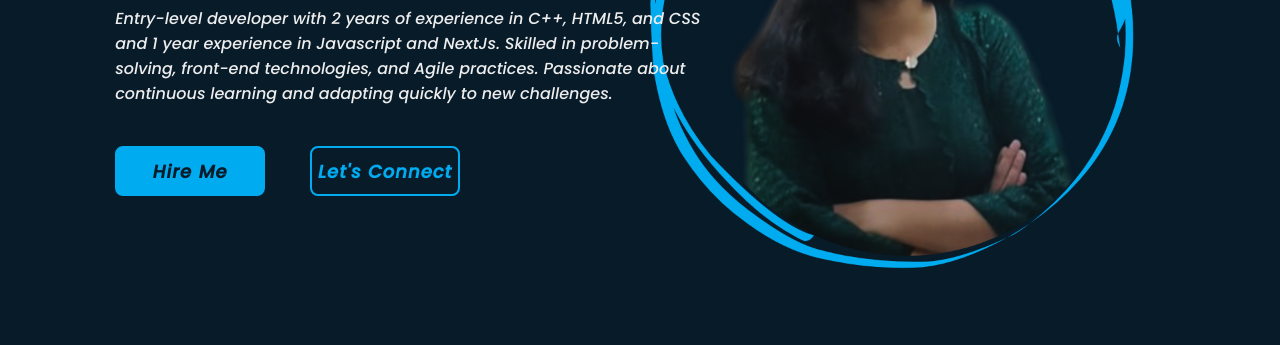
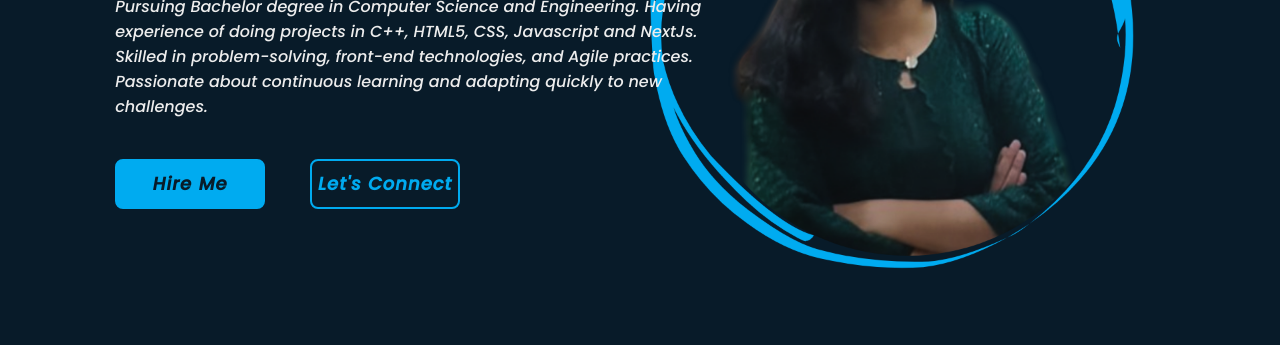
Before and after one commit to AvNiVaTs/PersonalPortfolio, a plain HTML site: page index.html in a window 1280 px wide. Shown: the part 369-714 px from the top of the page. Drawn offline with nearby package versions, Linux system fonts and the light colour scheme.

Commit message:
Update index.html

```diff
--- a/index.html
+++ b/index.html
@@ -47,7 +47,7 @@
                 <span class="animate" style="--i:3;"></span>
             </div>
             <p>
-                Entry-level developer with 2 years of experience in C++, HTML5, and CSS and 1 year experience in Javascript and NextJs. Skilled in problem-solving, front-end technologies, and Agile practices. Passionate about continuous learning and adapting quickly to new challenges.
+                Pursuing Bachelor degree in Computer Science and Engineering. Having experience of doing projects in C++, HTML5, CSS, Javascript and NextJs. Skilled in problem-solving, front-end technologies, and Agile practices. Passionate about continuous learning and adapting quickly to new challenges.
                 <span class="animate" style="--i:4;"></span>
             </p>
 
@@ -151,13 +151,13 @@
                 </h3>
 
                 <div class="education-box">
-                    <div class="education-content">
+<!--                     <div class="education-content">
                         <div class="content">
                             <div class="year"><i class='bx bxs-calendar'></i> Present</div>
                             <h3>CodeCapsule</h3>
                             <p>A machine learning code compiler designed to streamline code deployment and reuse. CodeCapsule compiles ML code into a Docker image, creating a portable and encapsulated version of the application that is easily stored and accessible for future use. This image is then seamlessly uploaded to cloud storage, enabling consistent, reliable retrieval and deployment on-demand. CodeCapsule is built with efficiency and scalability in mind, providing a robust solution for developers to manage and deploy their ML projects effortlessly.</p>
                         </div>
-                    </div>
+                    </div> -->
 
                     <div class="education-content">
                         <div class="content">
```
